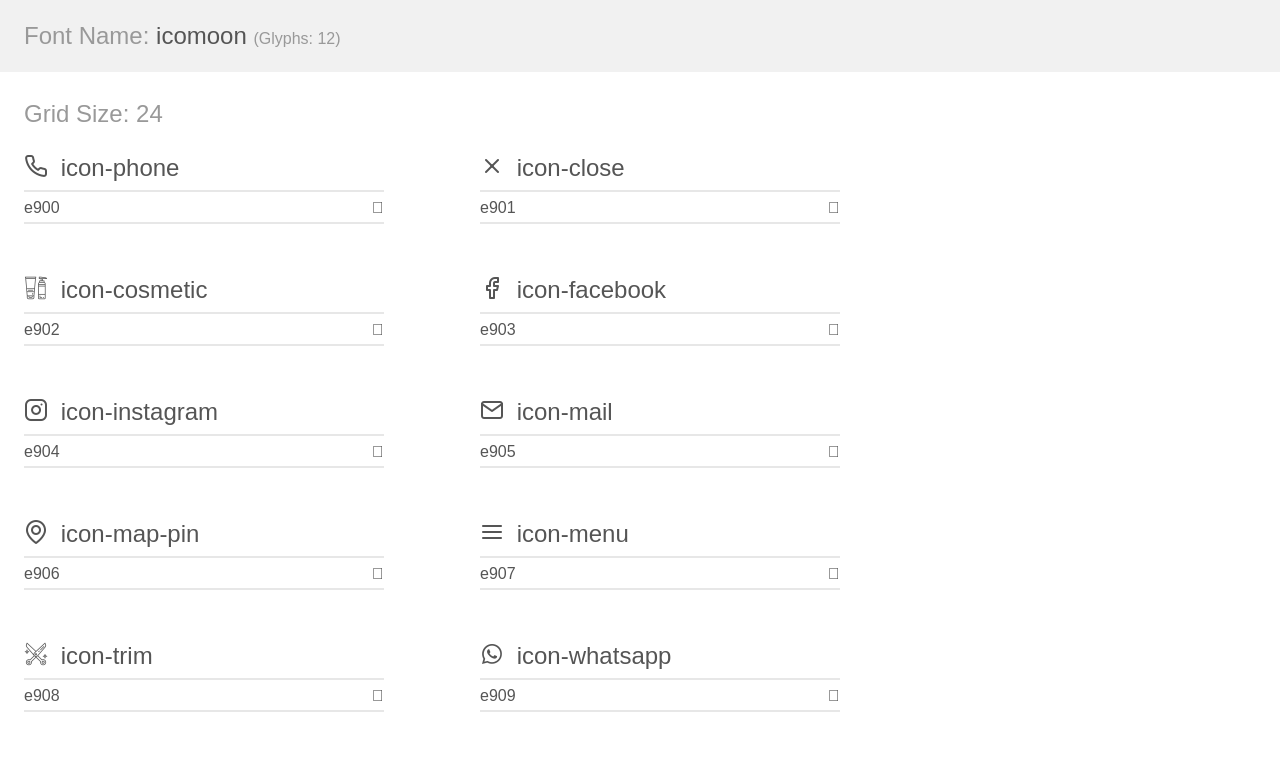
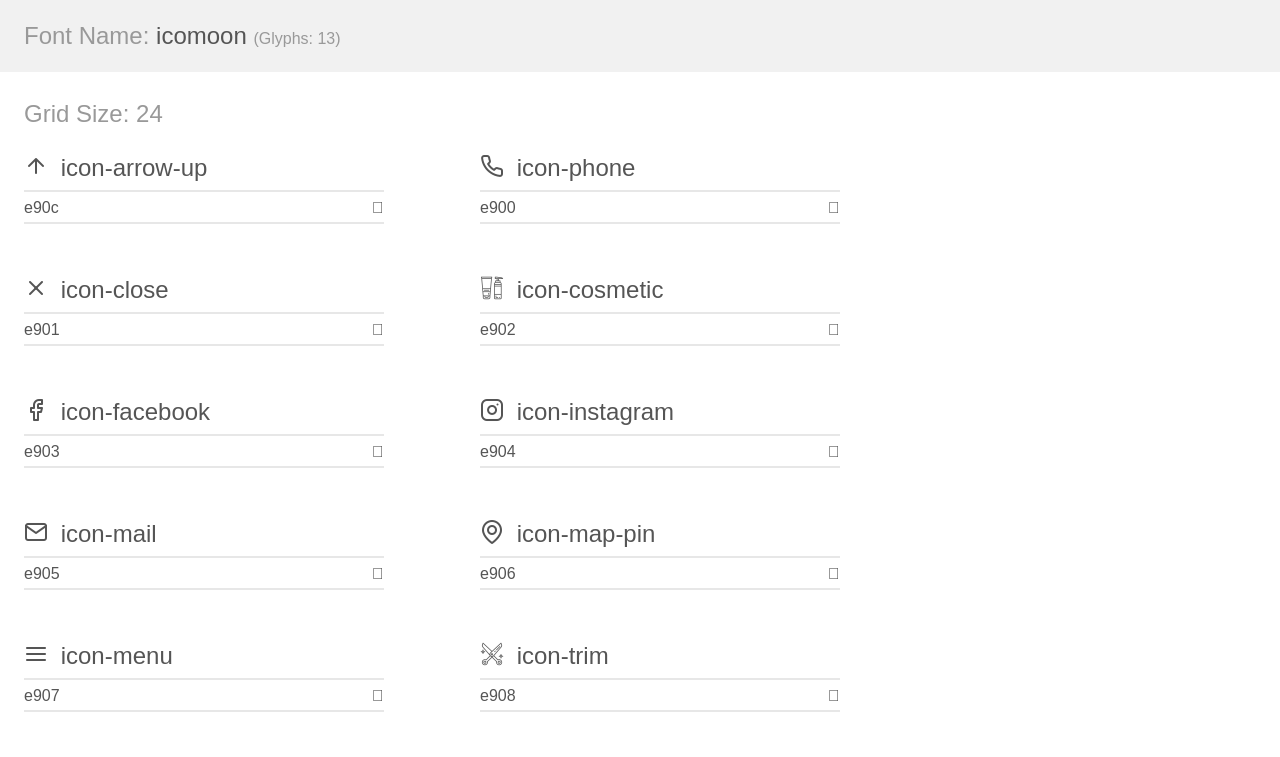
Before and after one commit to vinisantosn/webapplication, a plain HTML site: page assets/fonts/demo.html in a window 1280 px wide. Shown: the top 757 px of the page. Drawn offline with Linux system fonts and the light colour scheme.

Commit message:
Adicionando ícone do backToTop a pasta fonts

```diff
--- a/assets/fonts/demo.html
+++ b/assets/fonts/demo.html
@@ -9,10 +9,24 @@
     <link rel="stylesheet" href="style.css"></head>
 <body>
     <div class="bgc1 clearfix">
-        <h1 class="mhmm mvm"><span class="fgc1">Font Name:</span> icomoon <small class="fgc1">(Glyphs:&nbsp;12)</small></h1>
+        <h1 class="mhmm mvm"><span class="fgc1">Font Name:</span> icomoon <small class="fgc1">(Glyphs:&nbsp;13)</small></h1>
     </div>
     <div class="clearfix mhl ptl">
         <h1 class="mvm mtn fgc1">Grid Size: 24</h1>
+        <div class="glyph fs1">
+            <div class="clearfix bshadow0 pbs">
+                <span class="icon-arrow-up"></span>
+                <span class="mls"> icon-arrow-up</span>
+            </div>
+            <fieldset class="fs0 size1of1 clearfix hidden-false">
+                <input type="text" readonly value="e90c" class="unit size1of2" />
+                <input type="text" maxlength="1" readonly value="&#xe90c;" class="unitRight size1of2 talign-right" />
+            </fieldset>
+            <div class="fs0 bshadow0 clearfix hidden-true">
+                <span class="unit pvs fgc1">liga: </span>
+                <input type="text" readonly value="" class="liga unitRight" />
+            </div>
+        </div>
         <div class="glyph fs1">
             <div class="clearfix bshadow0 pbs">
                 <span class="icon-phone"></span>
--- a/assets/fonts/style.css
+++ b/assets/fonts/style.css
@@ -1,10 +1,10 @@
 @font-face {
   font-family: 'icomoon';
-  src:  url('fonts/icomoon.eot?cmpzjo');
-  src:  url('fonts/icomoon.eot?cmpzjo#iefix') format('embedded-opentype'),
-    url('fonts/icomoon.ttf?cmpzjo') format('truetype'),
-    url('fonts/icomoon.woff?cmpzjo') format('woff'),
-    url('fonts/icomoon.svg?cmpzjo#icomoon') format('svg');
+  src:  url('fonts/icomoon.eot?oklkzz');
+  src:  url('fonts/icomoon.eot?oklkzz#iefix') format('embedded-opentype'),
+    url('fonts/icomoon.ttf?oklkzz') format('truetype'),
+    url('fonts/icomoon.woff?oklkzz') format('woff'),
+    url('fonts/icomoon.svg?oklkzz#icomoon') format('svg');
   font-weight: normal;
   font-style: normal;
   font-display: block;
@@ -25,6 +25,9 @@
   -moz-osx-font-smoothing: grayscale;
 }
 
+.icon-arrow-up:before {
+  content: "\e90c";
+}
 .icon-phone:before {
   content: "\e900";
 }
```
Also changed, not shown: assets/fonts/selection.json (+1 -1 lines), assets/fonts/fonts/icomoon.ttf, assets/fonts/fonts/icomoon.woff, 2 other files.
